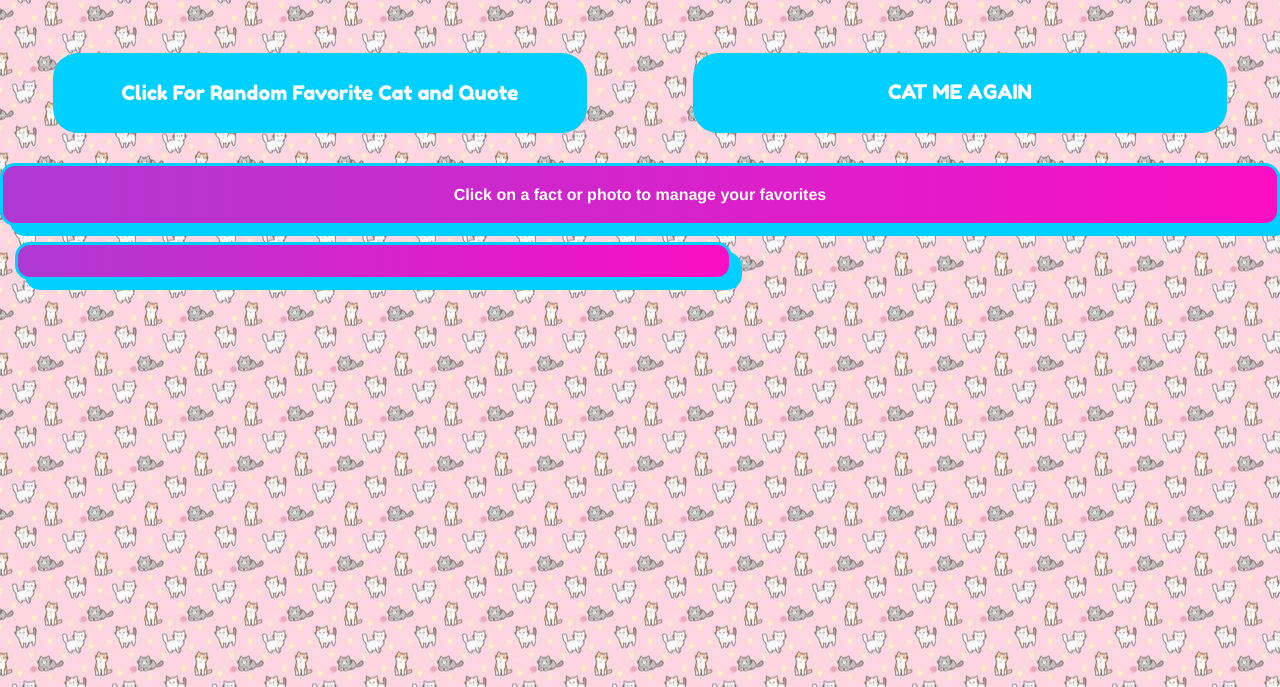
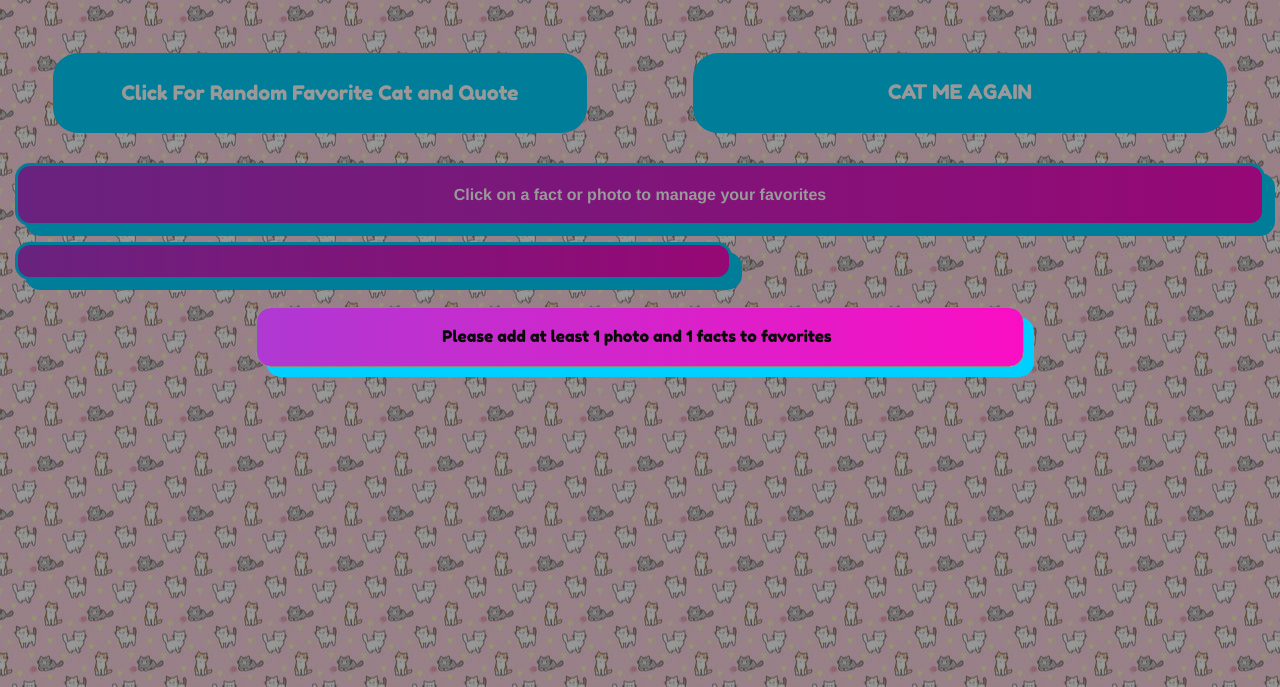
Before and after one commit to sammylwolfson/cat-me, a plain HTML site: page favorites.html in a window 1280 px wide. Both pictures are taken after a click on the button "Click For Random Favorite Cat and Quote". Shown: the part 113-800 px from the top of the page. Drawn offline with nearby package versions, Linux system fonts and the light colour scheme.

Commit message:
fixed error on favorites

```diff
--- a/assets/js/favorites.js
+++ b/assets/js/favorites.js
@@ -32,25 +32,37 @@ function getRandomFav() {
     randomPhotoFactEl.appendChild(randomFacts);
     }
 
+var notEnoughFav = function() {
+    var errorMessage =document.createElement("p");
+    errorMessage.textContent = " Please add at least 1 photo and 1 facts to favorites"
+    randomPhotoFactEl.appendChild(errorMessage);
+}
+
 favRandomButton.addEventListener('click', function() {
     var favoritePhotos = JSON.parse(localStorage.getItem('savedphotos'))
     var savedFacts = JSON.parse(localStorage.getItem('savedfacts'))
 
+
+    randomModal.style.display = "block";
+
+
     if (!savedFacts || !favoritePhotos) {
-        return;
+        clearElement(randomPhotoFactEl);
+        notEnoughFav();
     }
-    else if (savedFacts.text.length > 2 && favoritePhotos.Url.length > 2) {
-        randomModal.style.display = "block";
+    else {
         clearElement(randomPhotoFactEl);
         getRandomFav();
     }
-    else {
-        console.log('Not enough favorited information')
-    }
+
 })
 
 function getPhotos() {
     var favoritePhotos = JSON.parse(localStorage.getItem('savedphotos'))
+
+    if (!favoritePhotos){
+        return;
+    } else {
         for (var i = 0; i < favoritePhotos.Url.length; i++) {
             var image = document.createElement("img");
             image.setAttribute("src", favoritePhotos.Url[i]);
@@ -58,15 +70,21 @@ function getPhotos() {
             displayEl.appendChild(image);
         }
     };
+};
 
 function getFacts() {
     var savedFacts = JSON.parse(localStorage.getItem('savedfacts'))
+
+    if(!savedFacts) {
+        return;
+    } else {
         for (var i = 0; i < savedFacts.Text.length; i++) {
             var factText = document.createElement("p");
             factText.setAttribute('class', 'fav-img facts primary callout')
             factText.textContent = savedFacts.Text[i];
             factEl.appendChild(factText);
         }
+    };
 };
 getPhotos()
 getFacts()
--- a/favorites.html
+++ b/favorites.html
@@ -30,11 +30,12 @@
             <h4 class="text-center">CAT ME AGAIN</h4>
         </a>
     </div>
-    <div class="large-12 cell">
-        <div class="fav-img primary callout">
-            <p><strong>Click on a fact or photo to manage your favorites</strong></p>
+    <div class="grid-x grid-padding-x align-spaced">
+        <div class="large-12 cell">
+            <div class="fav-img primary callout">
+                <p><strong>Click on a fact or photo to manage your favorites</strong></p>
+            </div>
         </div>
-    </div>
     </div>
     <div class="grid-x grid-padding-x">
         <div class="large-7 medium-6 cell">
```
Lines whose indentation alone changed are shown as unchanged.
